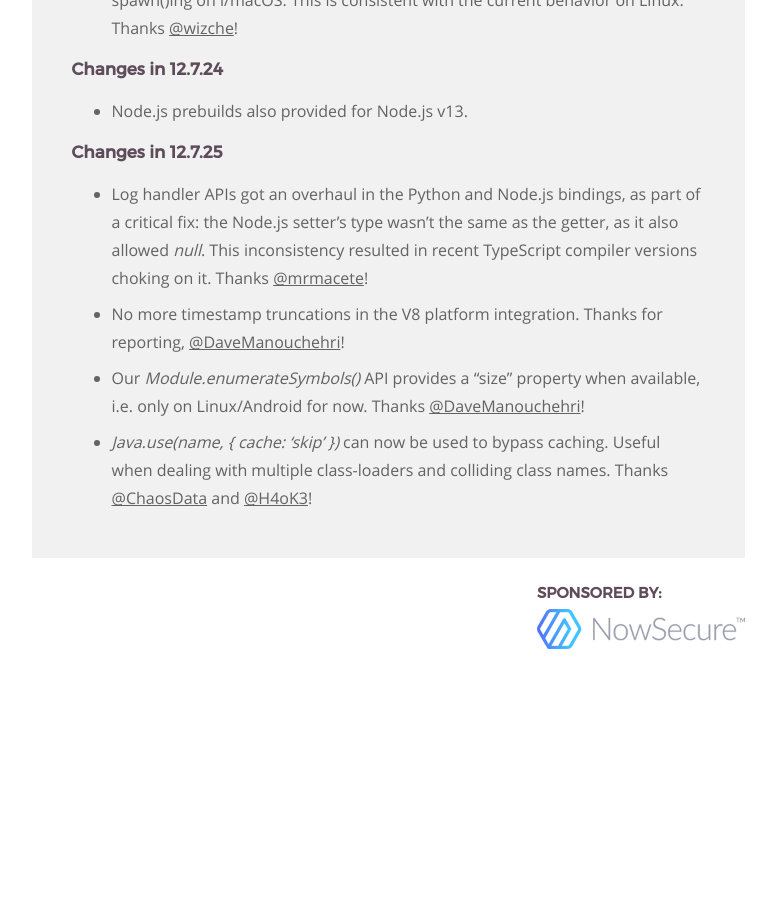
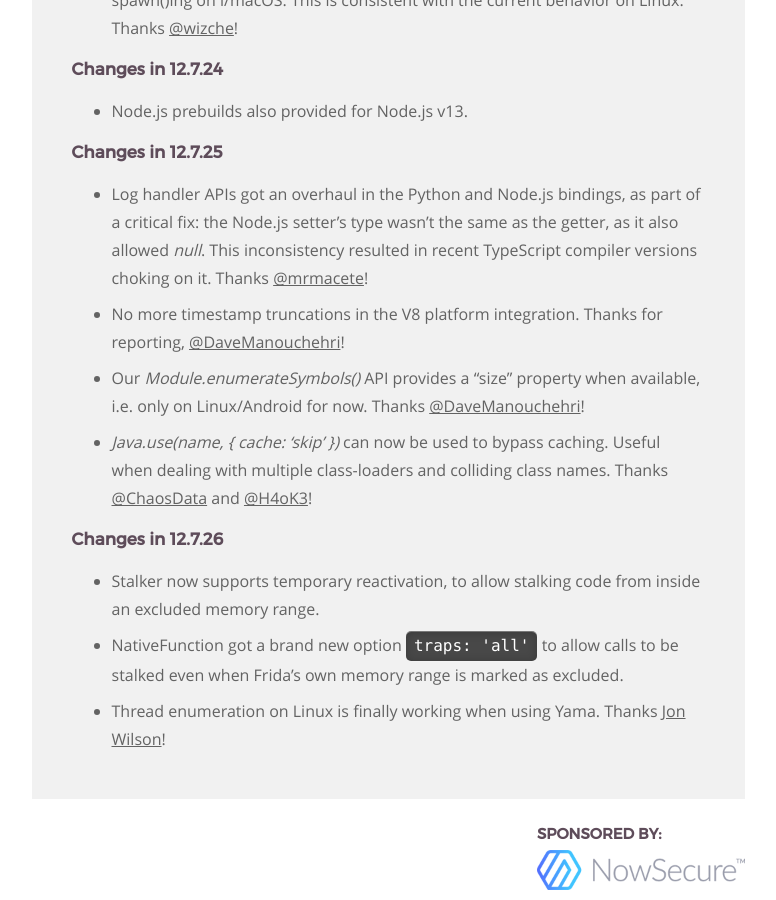
Before and after one commit to frida/frida-website, a Jekyll site: the page built from _posts/2019-09-18-frida-12-7-released.markdown, in a window 1280 px wide and 900 px high, scrolled down 14755 px. Shown: the whole window, without its empty margins (364-1140 px from the left). Built offline with Jekyll 4.4.1, drawn with Linux system fonts in a browser that asks for light colours; before the commit the page ends 15414 px from its top, so only the background shows below that.

Commit message:
Summarize changes in 12.7.26

```diff
--- a/_posts/2019-09-18-frida-12-7-released.markdown
+++ b/_posts/2019-09-18-frida-12-7-released.markdown
@@ -577,6 +577,15 @@ Enjoy!
   when dealing with multiple class-loaders and colliding class names. Thanks
   [@ChaosData][] and [@H4oK3][]!
 
+### Changes in 12.7.26
+
+- Stalker now supports temporary reactivation, to allow stalking code from
+  inside an excluded memory range.
+- NativeFunction got a brand new option `traps: 'all'` to allow calls to be
+  stalked even when Frida's own memory range is marked as excluded.
+- Thread enumeration on Linux is finally working when using Yama. Thanks
+  [Jon Wilson][]!
+
 
 [frida-java-bridge]: https://github.com/frida/frida-java-bridge
 [TinyCC]: https://bellard.org/tcc/
```
